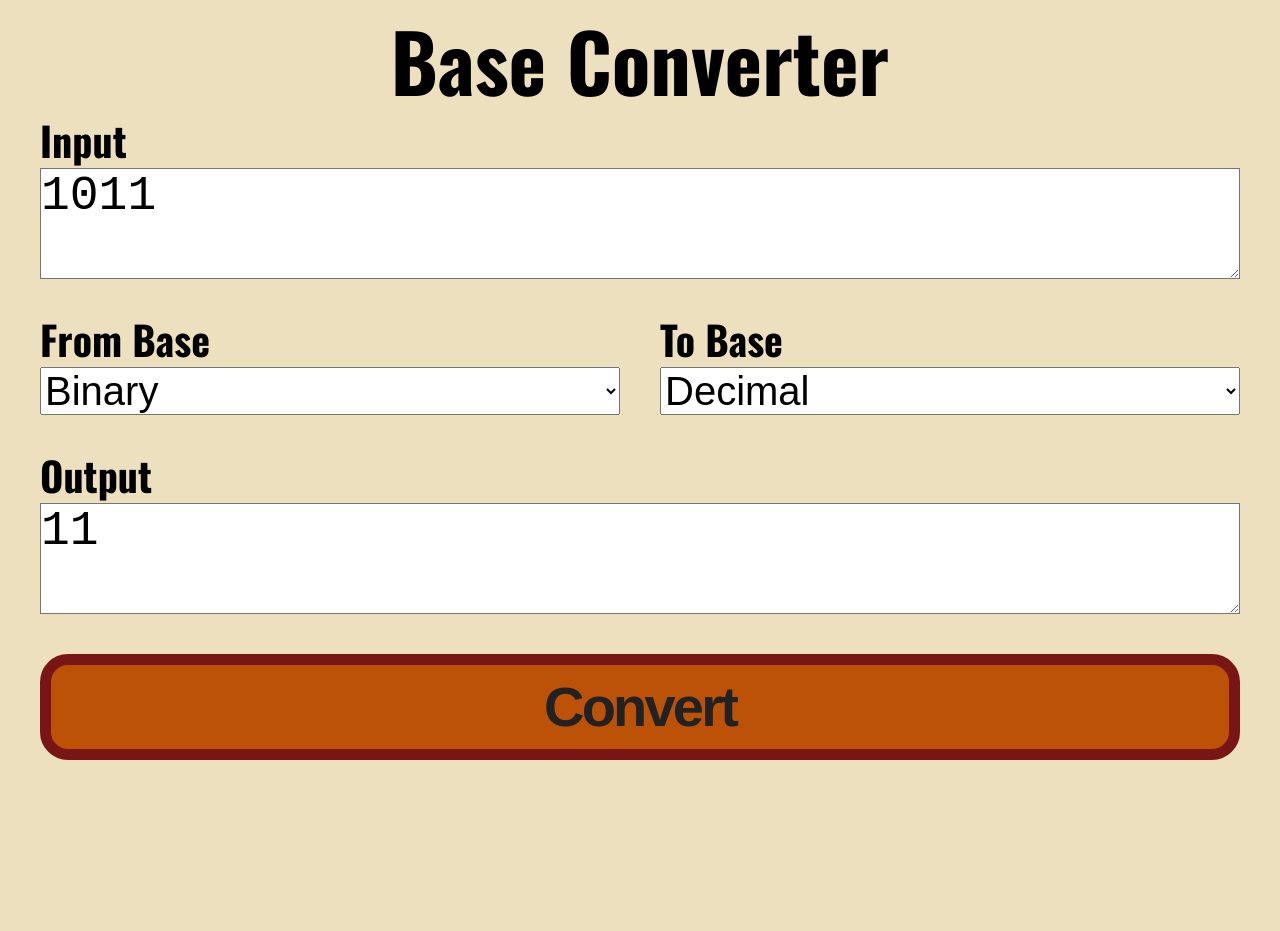
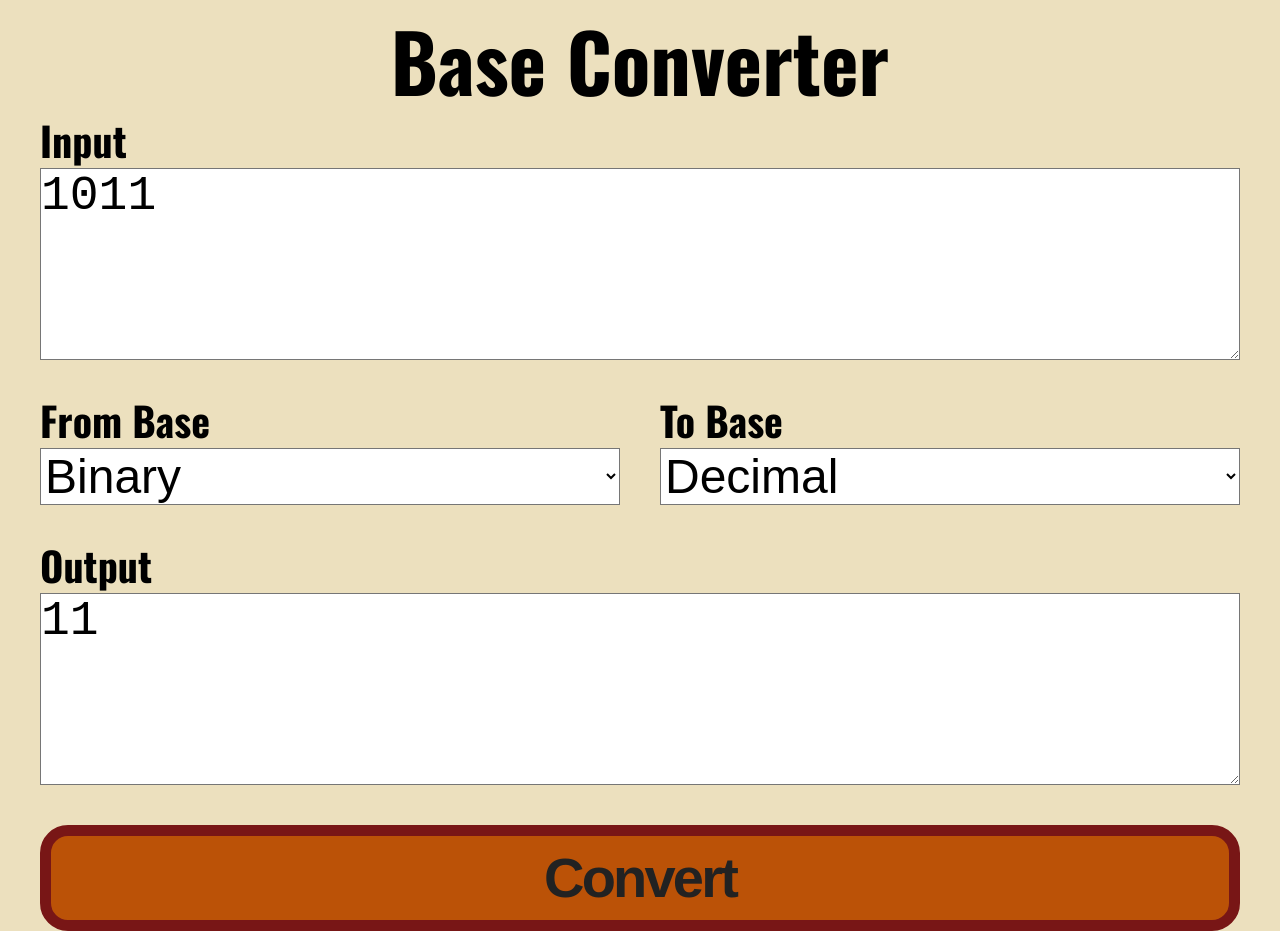
Before and after one commit to recursive-redundancy/base-converter-web, a React app: page / in a window 1280 px wide. Before the commit the page ends 800 px from the top, so only its background shows below. Built offline with nearby package versions, Linux system fonts and the light colour scheme.

Commit message:
ui tweaks

```diff
--- a/src/components/BaseSelect/baseselect.module.scss
+++ b/src/components/BaseSelect/baseselect.module.scss
@@ -15,7 +15,7 @@
     }
 
     select {
-        font-size: 1em;
+        // font-size: 1em;
         width: 100%;
     }
 
--- a/src/styles/global.scss
+++ b/src/styles/global.scss
@@ -14,6 +14,9 @@ body {
 }
 
 #root {
+  // border: solid 1em red;
+  padding: 1em;
+  height: fit-content;
   height: 100vh;
-  width: 100vw;
+  min-height: 100vh;
 }
--- a/src/styles/responsive.scss
+++ b/src/styles/responsive.scss
@@ -36,4 +36,6 @@
 html {
   font-size: 5vm;
   font-size: 5vmin;
+  // font-size: clamp(1px, 5vm, 160px);
+  font-size: clamp(6px, 5vmin, 40px);
 }
--- a/src/views/App/App.js
+++ b/src/views/App/App.js
@@ -13,15 +13,9 @@ const App = ({handleInput, handleSolve, isSolving}) => {
             <Input />
             <BaseSelect />
             <Output />
-
-
-        {/* <div> */}
             <Button className={styles.convertbutton}>
                 Convert
             </Button>
-        {/* </div> */}
-
-
         </div>
     );
 };
--- a/src/views/App/AppContainer.js
+++ b/src/views/App/AppContainer.js
@@ -41,7 +41,7 @@ const AppContainer = () => {
 
   const setRootHeight = () => {
     setTimeout(() => {
-        document.getElementById('root').style.height = `${window.innerHeight}px`;
+        document.getElementById('root').style.minHeight = `${window.innerHeight}px`;
     }, 0);
   };
 
--- a/src/views/App/app.module.scss
+++ b/src/views/App/app.module.scss
@@ -2,11 +2,9 @@
   // border: solid .2em red;
   display: flex;
   flex-direction: column;
+  margin: auto;
   min-height: 100%;
-
-  margin: auto;
-  max-width: 40em;
-  padding: 1em;
+  max-width: 30em;
   position: relative;
 
   & > * {
@@ -25,13 +23,17 @@
   }
 
   input,
-  textarea {
+  textarea,
+  select {
+    background-color: white;
     font-size: 1.2em;
   }
 
+  textarea {
+    min-height: 4em;
+  }
+
   .convertbutton {
-    align-self: flex-end;
-    // font-family: 'Anton', sans-serif;
     flex: none;
     font-size: 1.4em;
     font-weight: 600;
```
